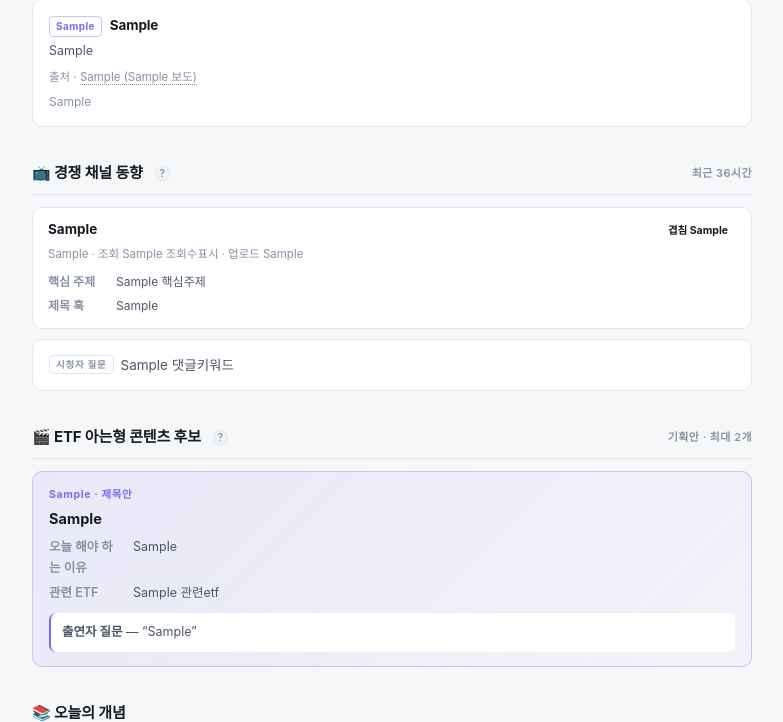
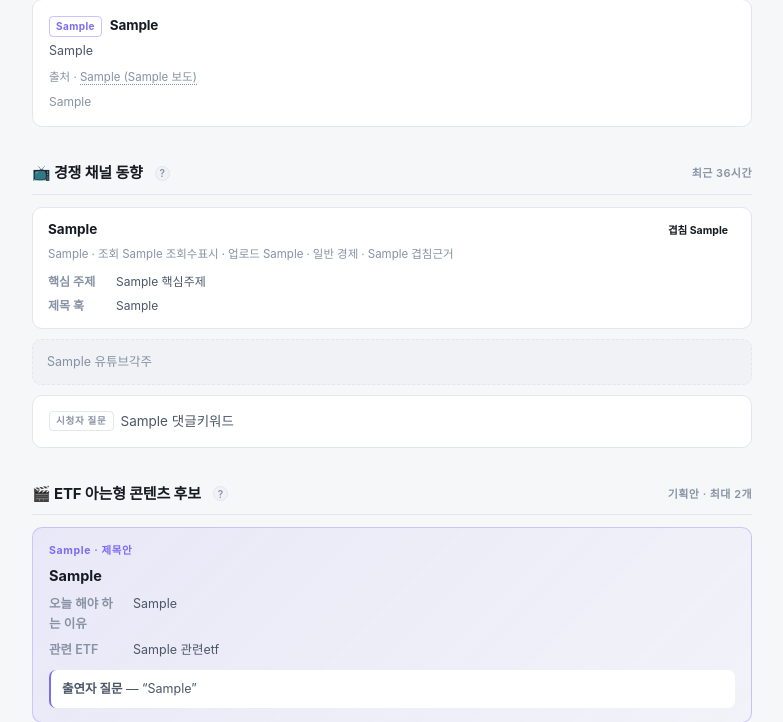
Before and after one commit to hanaBBun/etf_morning_brief, a Python web app: template templates/brief.html.j2 in a window 1280 px wide. Shown: the part 886-1608 px from the top of the page, without its empty margins (248-1031 px from the left). Run offline with Jinja, Linux system fonts and the light colour scheme; the template is opened without the code that fills it: most values are stand-ins (such as "Sample title", 1, 10 or a date in 2020).

Commit message:
Add files via upload

```diff
--- a/templates/brief.html.j2
+++ b/templates/brief.html.j2
@@ -298,9 +298,12 @@
 {% endif %}
 {% if 유튜브영상 %}
 <h2>📺 경쟁 채널 동향<span class="tip" tabindex="0">?<span class="bubble">
-  설정 파일에 등록된 채널의 최근 업로드 중 주목할 영상만 최대 3개.
-  <b>겹침</b>은 오늘 브리핑 이슈와 주제가 얼마나 겹치는지를 뜻하며,
-  '높음'은 이미 선점된 주제일 수 있다는 신호입니다.</span></span>
+  설정 파일에 등록된 채널의 최근 36시간 업로드 중 최대 3개.
+  <b>ETF를 다룬 영상을 먼저 고릅니다.</b><br>
+  <b>겹침</b>은 오늘 우리가 다루려는 주제를 이미 선점했는지를 뜻합니다.
+  <b>높음</b>=TOP5·레이더의 바로 그 이슈를 ETF 관점까지 겹치게 다룸,
+  <b>보통</b>=같은 테마·다른 각도, <b>낮음</b>=개별 종목·재테크 일반 등
+  직접 닿지 않음. 대부분은 '낮음'이 정상입니다.</span></span>
   <span class="tag">최근 36시간</span></h2>
 <div class="yt">
   {% for v in 유튜브영상 %}
@@ -309,7 +312,9 @@
       <a href="{{ v.링크 }}" target="_blank" rel="noopener">{{ v.제목 }}</a>
       {% if v.겹침 %}<span class="ov {{ v.겹침등급 }}">겹침 {{ v.겹침 }}</span>{% endif %}
     </div>
-    <div class="meta">{{ v.채널 }} · 조회 {{ v.조회수표시 }} · 업로드 {{ v.경과 }}</div>
+    <div class="meta">{{ v.채널 }} · 조회 {{ v.조회수표시 }} · 업로드 {{ v.경과 }}
+      · {% if v.ETF관련 %}ETF 주제{% else %}일반 경제{% endif %}
+      {% if v.겹침근거 %} · {{ v.겹침근거 }}{% endif %}</div>
     <div class="row">
       {% if v.핵심주제 %}<div class="k">핵심 주제</div><div class="v">{{ v.핵심주제 }}</div>{% endif %}
       {% if v.훅 %}<div class="k">제목 훅</div><div class="v">{{ v.훅 }}</div>{% endif %}
@@ -317,6 +322,7 @@
   </div>
   {% endfor %}
 </div>
+{% if 유튜브각주 %}<div class="notice">{{ 유튜브각주 }}</div>{% endif %}
 {% if ai.댓글키워드 %}
 <div class="card">
   <p class="fact"><span class="k">시청자 질문</span>{{ ai.댓글키워드 }}</p>
```
